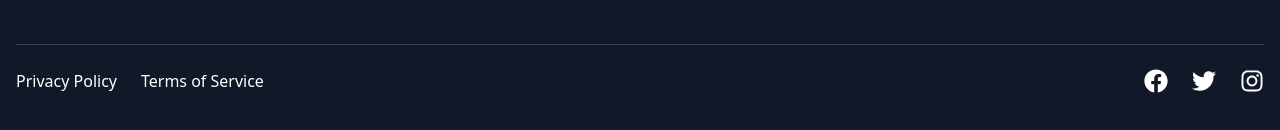
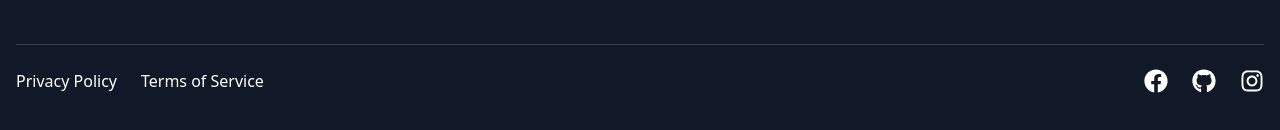
Before and after one commit to saagor16/Book-Store-Frontend, a React (Vite) app: page / in a window 1280 px wide. Shown: the part 2216-2346 px from the top of the page. Built offline with nearby package versions, Linux system fonts and the light colour scheme.

Commit message:
footer e twiter logo delete and added github logo

```diff
--- a/src/components/Footer.jsx
+++ b/src/components/Footer.jsx
@@ -1,7 +1,7 @@
 import { Link } from "react-router-dom";
 import footerLogo from "../assets/footer-logo.png";
 
-import { FaFacebook, FaInstagram, FaTwitter } from "react-icons/fa";
+import { FaFacebook, FaGithub, FaInstagram } from "react-icons/fa";
 
 const Footer = () => {
   return (
@@ -86,7 +86,7 @@ const Footer = () => {
             rel="noopener noreferrer"
             className="hover:text-primary"
           >
-            <FaTwitter size={24} />
+            <FaGithub size={24} />
           </a>
           <a
             href="https://instagram.com"
```
